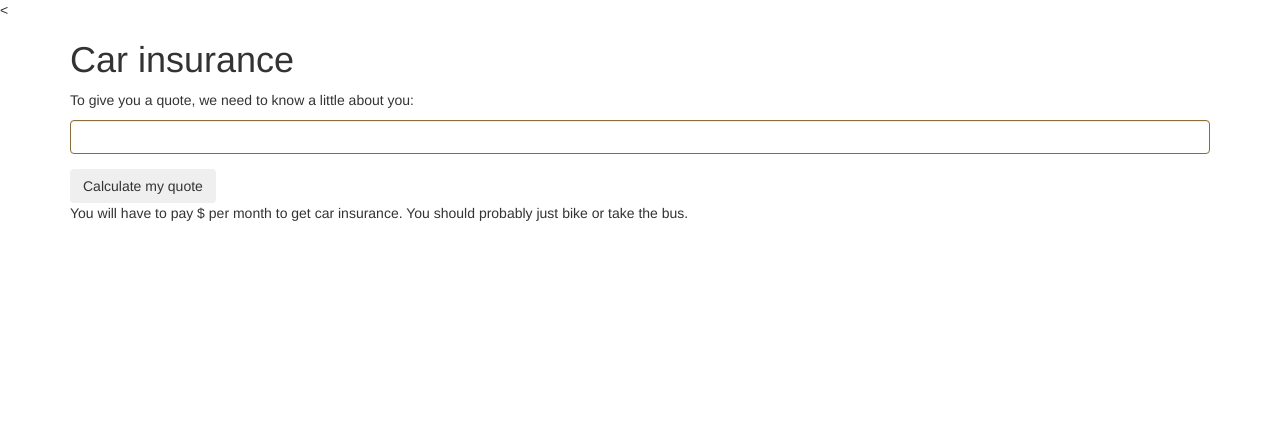
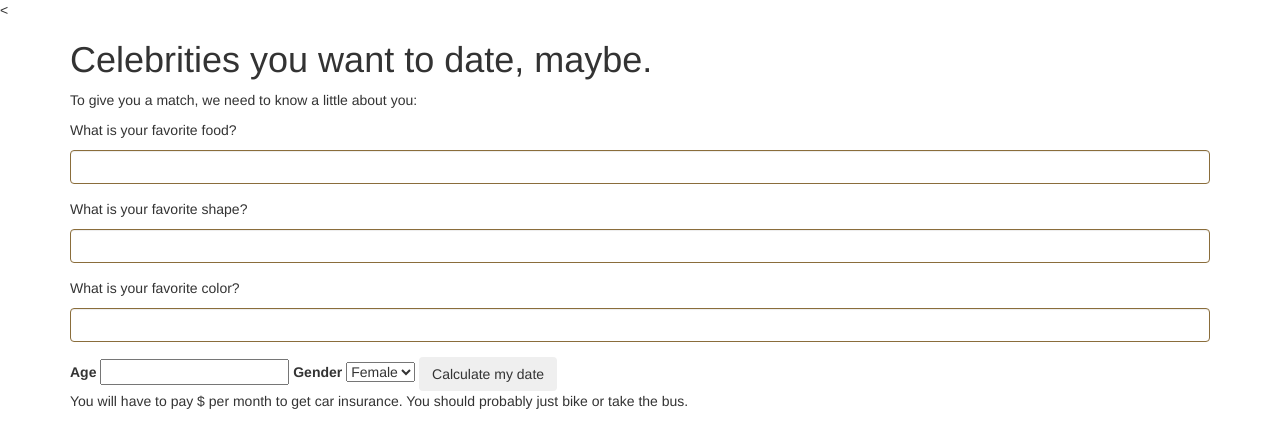
Before and after one commit to jaywhang83/dating-site, a plain HTML site: page index.html in a window 1280 px wide. Drawn offline with nearby package versions, Linux system fonts and the light colour scheme.

Commit message:
Add multiple input boxes

```diff
--- a/index.html
+++ b/index.html
@@ -9,25 +9,44 @@
     <link href="css/styles.css" rel="stylesheet" type="text/css" media="all">
     <script src="js/jquery-1.12.0.js"></script>
     <script src="js/scripts.js"></script>
-    <title>Car insurance</title>
+    <title>Date People</title>
   </head>
   <body>
     <div class="container">
-      <h1>Car insurance</h1>
+      <h1>Celebrities you want to date, maybe.</h1>
 
-      <p>To give you a quote, we need to know a little about you:</p>
+      <p>To give you a match, we need to know a little about you:</p>
 
-      <form id="insurance">
+      <form id="dating">
         <div class="form-group has-warning">
           <label class="control-label" for="inputWarning1">Input with warning</label>
-          <input type="text" class="form-control" id="inputWarning1">
+          <p>What is your favorite food?</p>
+          <input type="text" class="form-control" id="favorite-food">
+        </div>
+        <div class="form-group has-warning">
+          <label class="control-label" for="inputWarning1">Input with warning</label>
+          <p>What is your favorite shape?</p>
+          <input type="text" class="form-control" id="favorite-shape">
+        </div>
+        <div class="form-group has-warning">
+          <label class="control-label" for="inputWarning1">Input with warning</label>
+          <p>What is your favorite color?</p>
+          <input type="text" class="form-control" id="favorite-color">
         </div>
 
-        <button type="submit" class="btn">Calculate my quote</button>
+        <label for="age">Age</label>
+        <input id="age" type="text">
+        <label for="gender">Gender</label>
+        <select id="gender">
+          <option value="female">Female</option>
+          <option value="male">Male</option>
+        </select>
+
+        <button type="submit" class="btn">Calculate my date</button>
       </form>
 
       <div id="quote">
-        <p>You will have to pay $<span id="rate"></span> per month to get car insurance. You should probably just bike or take the bus.</p>
+        <p>You will have to pay $<span id="food"></span> per month to get car insurance. You should probably just bike or take the bus.</p>
       </div>
     </div>
   </body>
--- a/js/scripts.js
+++ b/js/scripts.js
@@ -0,0 +1,18 @@
+$(document).ready(function(){
+  $("form#dating").submit(function(event) {
+    var food = $("input#favorite-food").val();
+
+    if (food) {
+      if (food === "pasta") {
+        alert("That's great!")
+      }
+    }
+
+    $("#food").text(food);
+    $("#quote").show();
+
+    event.preventDefault();
+  });
+
+
+})
```
